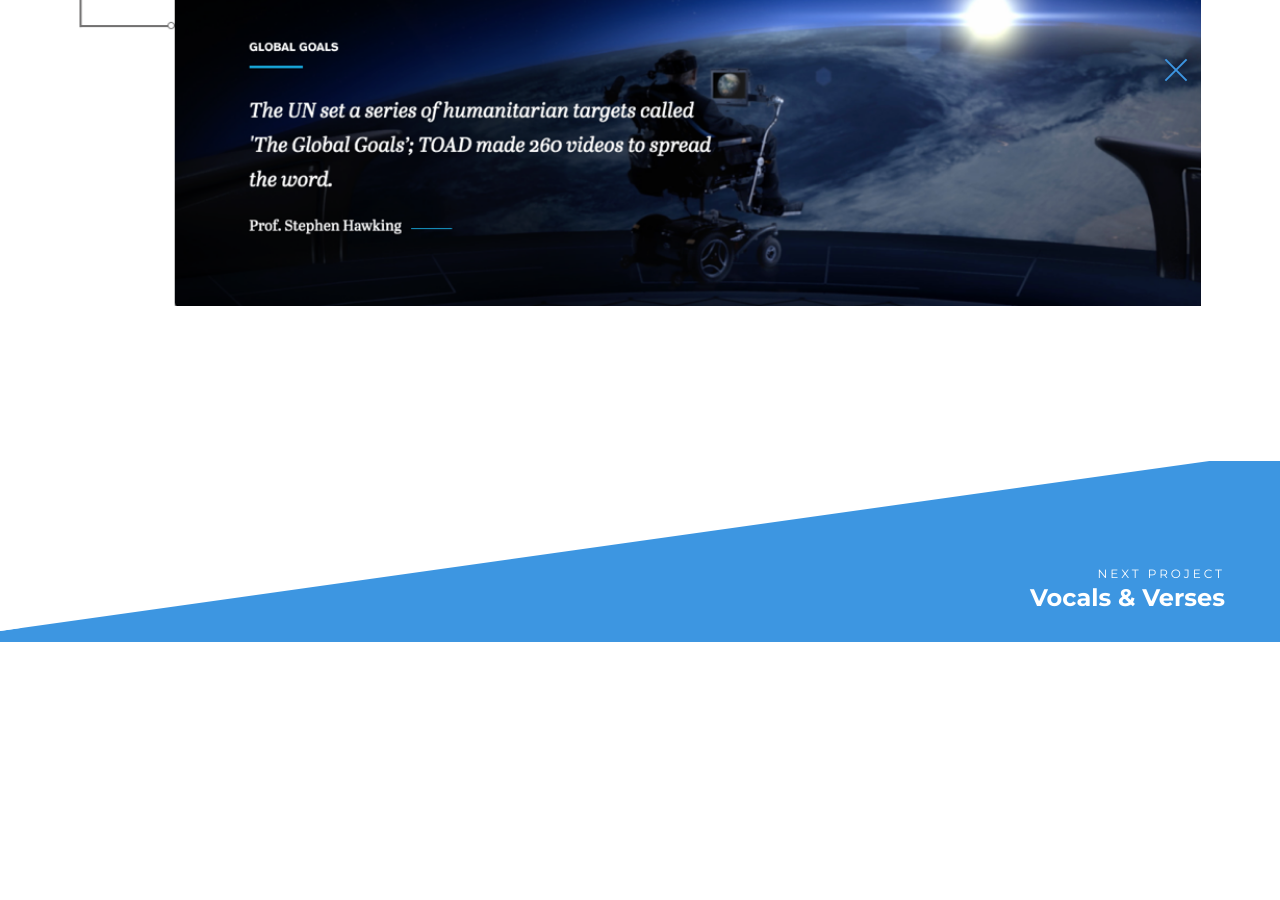
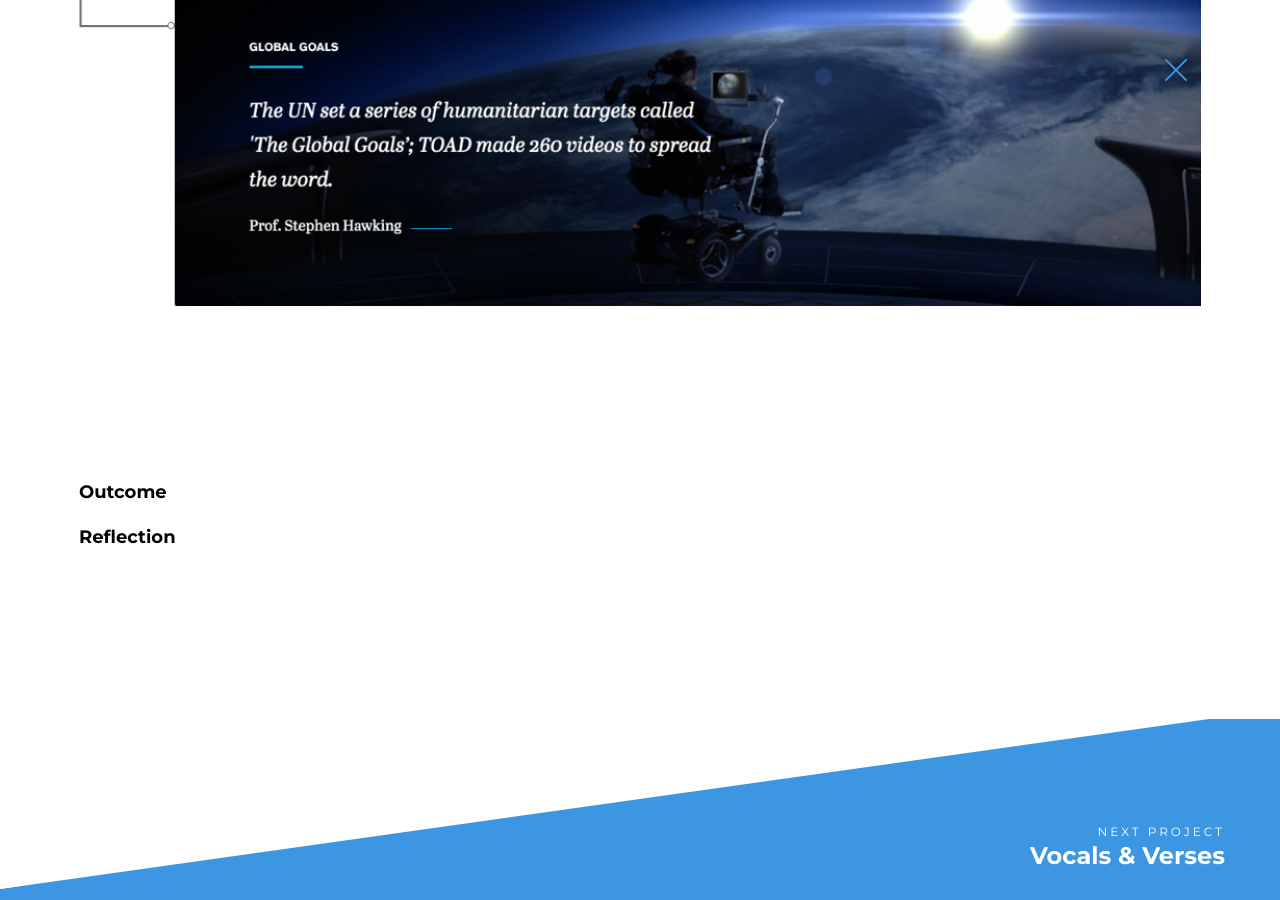
Before and after one commit to LloydBennett/lloydbennett.github.io, a Jekyll site: the page built from _projects/toad.html, in a window 1280 px wide and 900 px high, scrolled down 4363 px. Built offline with Jekyll 4.4.1, drawn with Linux system fonts in a browser that asks for light colours; nearby versions of some CDN libraries; before the commit the page ends 5005 px from its top, so only the background shows below that.

Commit message:
WIP adding casestudy copy

```diff
--- a/_projects/toad.html
+++ b/_projects/toad.html
@@ -160,3 +160,16 @@
       <img src="{{site.baseurl}}/images/projects/toad/casestudy/section-2/case-study-thumbnail.png" alt="">
    </div>
 </section>
+
+
+<section>
+   <div class="row">
+      <div class="col-sm-8">
+         <h3>Outcome</h3>
+         <p></p>
+         <h3>Reflection</h3>
+         <p></p>
+      </div>
+   </div>
+
+</section>
```
